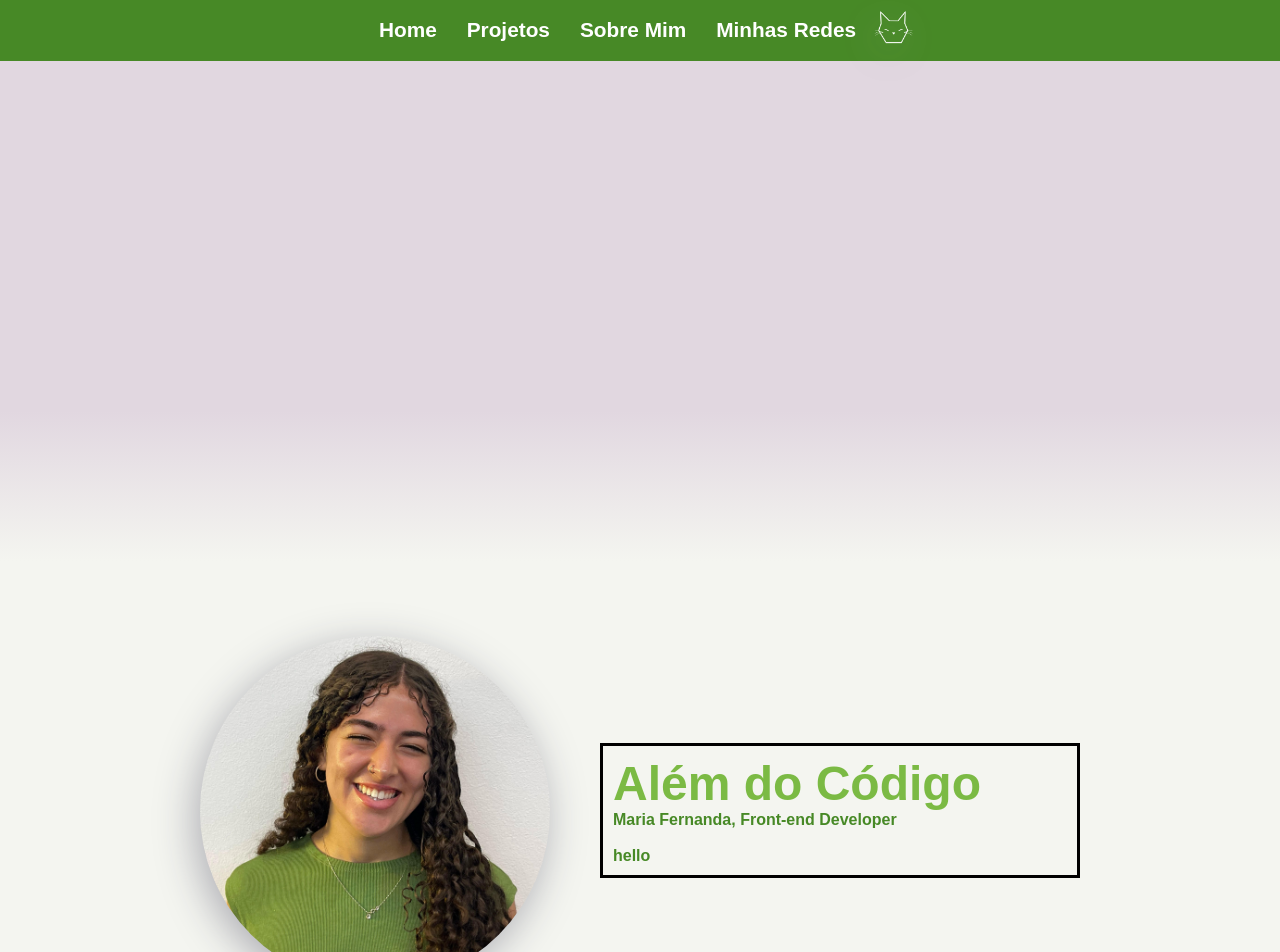
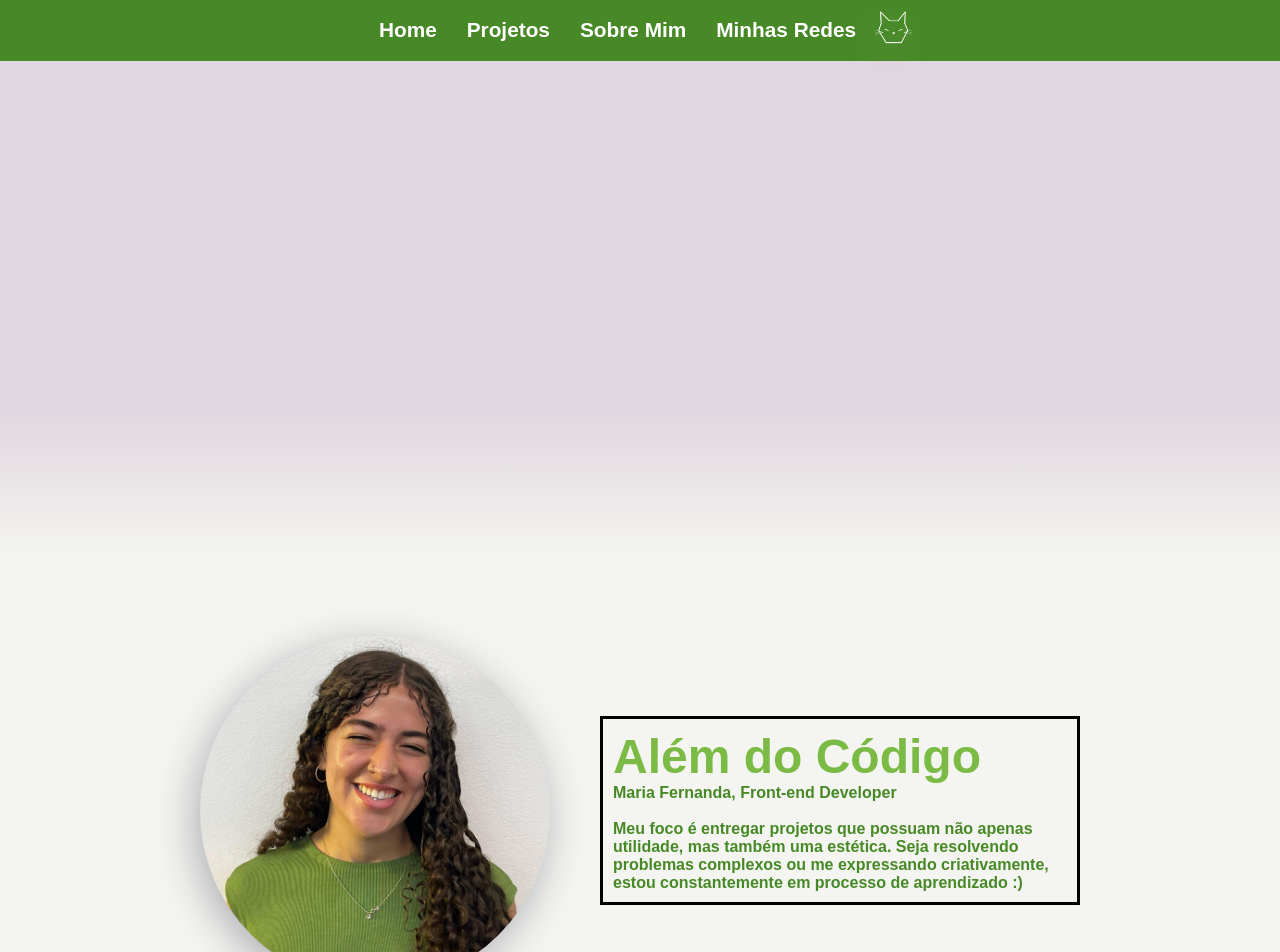
Before and after one commit to mafenandaup/Portifolio-dev, a React (Vite) app in the folder portifolio-main/: page / in a window 1280 px wide. Shown: the top 952 px of the page. Built offline with nearby package versions, Linux system fonts and the light colour scheme; a web font is replaced by a local one.

Commit message:
refactor: about text

```diff
--- a/portifolio-main/src/pages/home/sections/About/About.jsx
+++ b/portifolio-main/src/pages/home/sections/About/About.jsx
@@ -9,7 +9,7 @@ function About() {
                 <article>
                     <h1>Além do Código</h1>
                     <p>Maria Fernanda, Front-end Developer</p><br />
-                    <p>hello</p>
+                    <p>Meu foco é entregar projetos que possuam não apenas utilidade, mas também uma estética. Seja resolvendo problemas complexos ou me expressando criativamente, estou constantemente em processo de aprendizado :) </p>
                 </article>
             </section>
         </>
```
